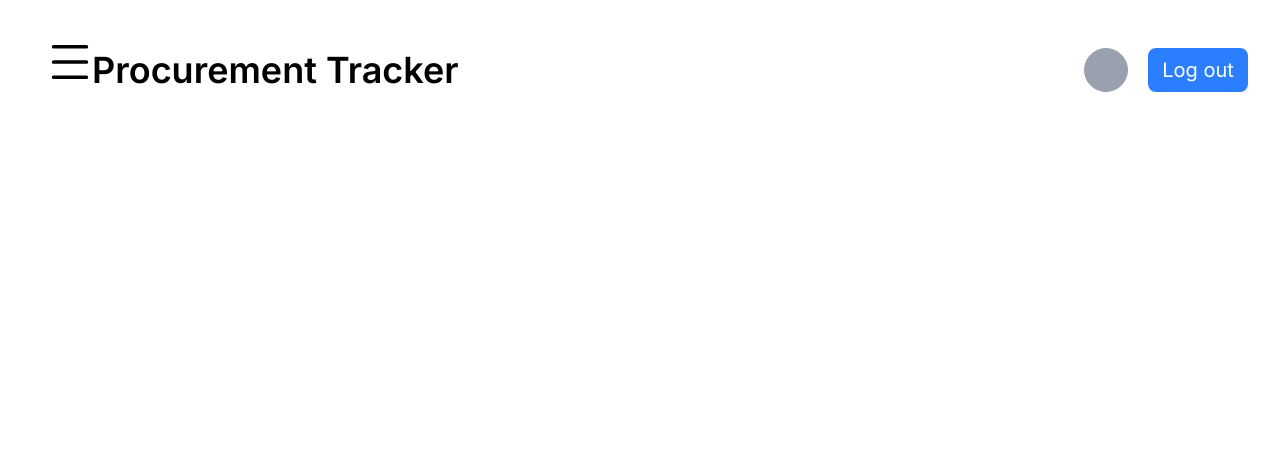
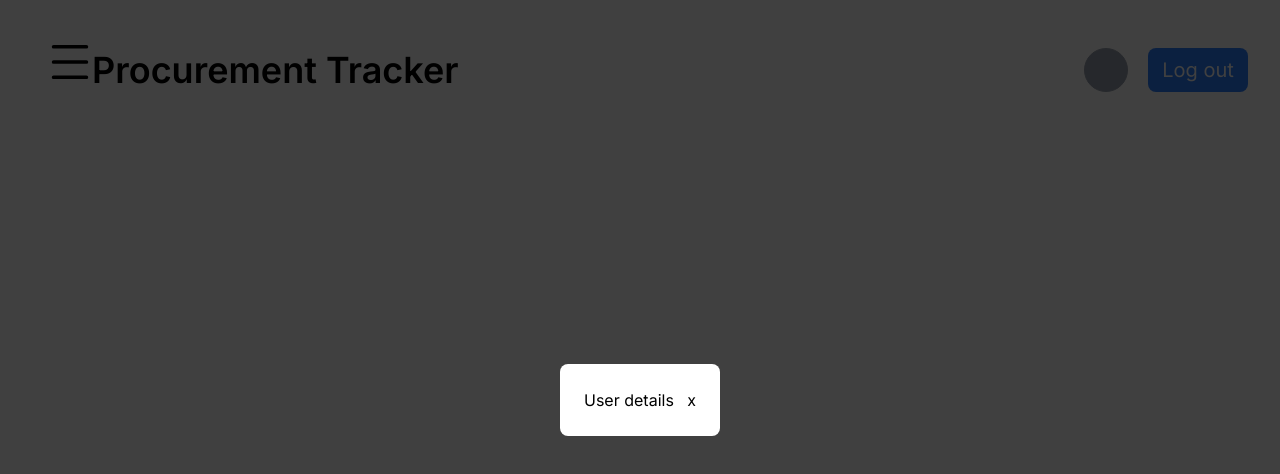
Before and after one commit to arya23923/procurement-tracker-system, a React (Vite) app: page / in a window 1280 px wide. Both pictures are taken after a click on the button 1106 px from the left and 70 px from the top of the page. Shown: the top 474 px of the page. Built offline with nearby package versions, Linux system fonts and the light colour scheme.

Commit message:
modal skeleton

```diff
--- a/src/components/Header.tsx
+++ b/src/components/Header.tsx
@@ -1,17 +1,18 @@
 import { FC, useState } from 'react';
-
-// const [isModal, setModal] = useState<boolean>(false);
+import Modal from './modal'
 
 const Header: FC = () => {
+  const [isModal, setModal] = useState<boolean>(false);
   return (
     <header className='flex justify-between items-center w-full pt-4'>
       <div className='flex w-100'>
         <div className='text-xl md:text-4xl font-semibold p-0 md:pl-15 md:mt-5 md:p-0 md:w-50 whitespace-nowrap'>Procurement Tracker</div>
       </div>
       <div className='flex justify-between gap-x-2 md:gap-x-5'>
-          <button className='bg-gray-400 md:w-11 w-10 border rounded-full border-gray-400 m-5'></button>
+          <button onClick={() => setModal(!isModal)} className='bg-gray-400 md:w-11 w-10 border rounded-full border-gray-400 m-5'></button>
           <button className='bg-blue-500 w-20 p-2 text-white rounded-lg md:text-xl md:w-25'>Log out</button>
       </div>
+      {isModal && <Modal /> }
     </header>
   );
 };
--- a/src/components/modal.tsx
+++ b/src/components/modal.tsx
@@ -0,0 +1,14 @@
+import React, {FC} from "react";
+
+const Modal : FC = () => {
+    return(
+         <div className="fixed inset-0 bg-black/75 z-10 flex items-center justify-center">
+            <div className="bg-white flex justify-between p-6 rounded-lg w-40">
+                <p>User details</p>
+                <button className="bg-gray">x</button>
+            </div>
+        </div>
+    )
+}
+
+export default Modal;
```
